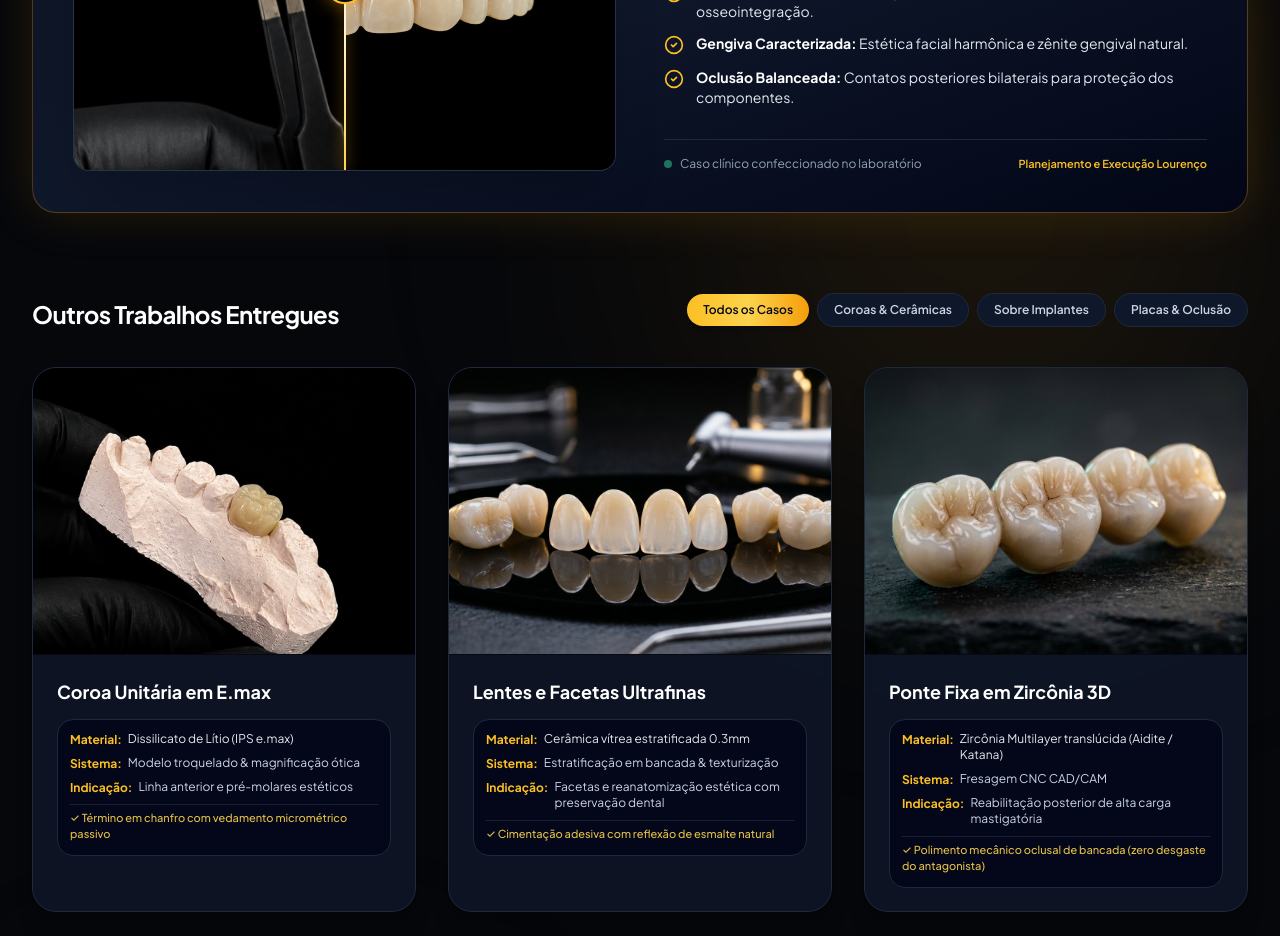
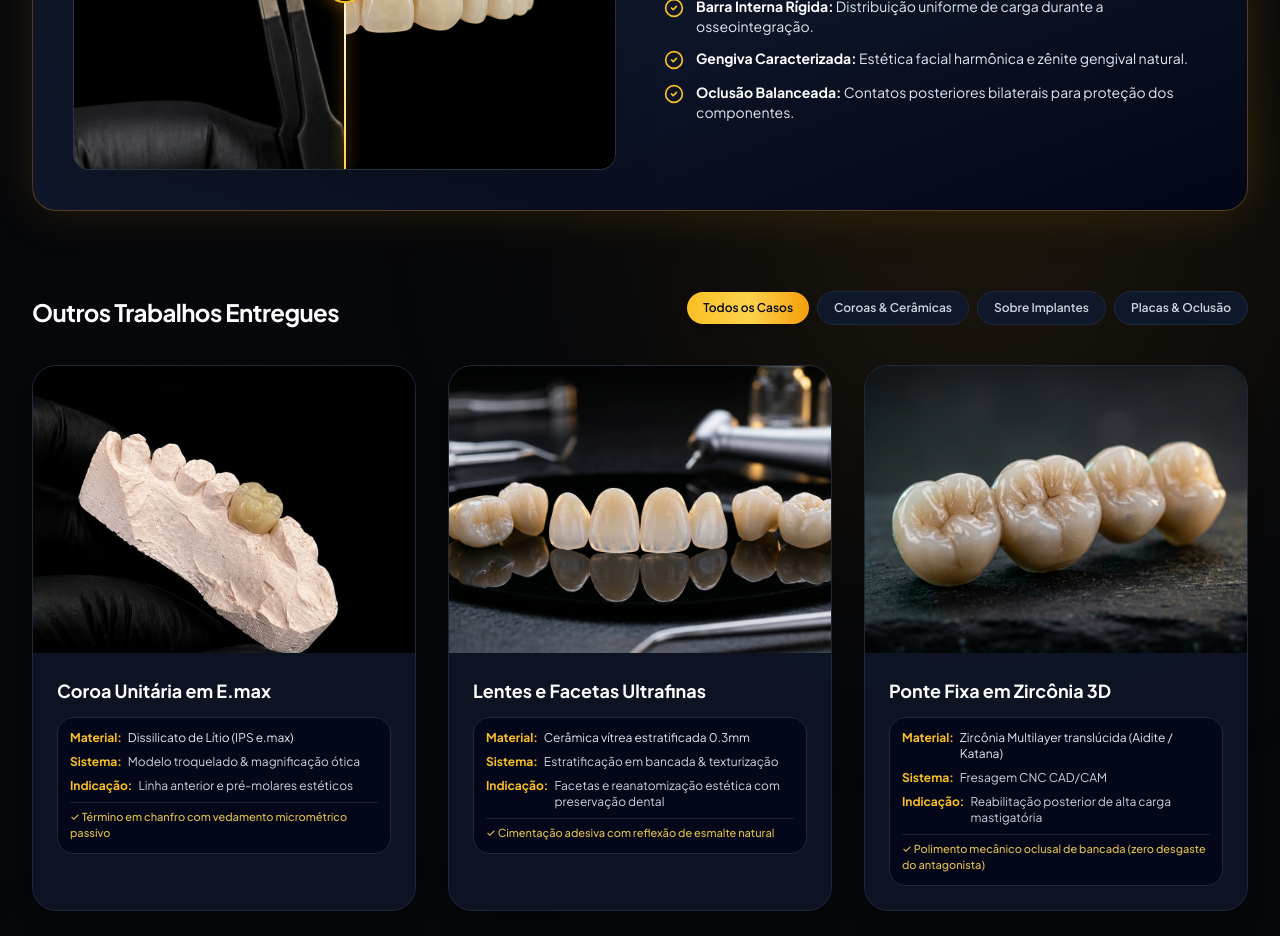
Before and after one commit to cauacreis/Osvaldo-Filho-Landing-Page, a React (Vite) app: page / in a window 1280 px wide. Shown: the part 4300-5236 px from the top of the page. Built offline with nearby package versions, Linux system fonts and the light colour scheme; the HTML template or start-up script is replaced by a standard one.

Commit message:
refactor(cases): remove origin/execution footer line from Protocol Case card

```diff
--- a/src/components/CaseGallery.tsx
+++ b/src/components/CaseGallery.tsx
@@ -194,16 +194,6 @@ export const CaseGallery: React.FC<CaseGalleryProps> = () => {
                 </div>
               </div>
 
-              <div className="pt-4 border-t border-slate-800 flex items-center justify-between text-xs text-slate-400">
-                <span className="flex items-center gap-2">
-                  <span className="w-2 h-2 rounded-full bg-emerald-400 animate-pulse" />
-                  Caso clínico confeccionado no laboratório
-                </span>
-                <span className="text-[11px] text-amber-400 font-semibold">
-                  Planejamento e Execução Lourenço
-                </span>
-              </div>
-
             </div>
 
           </div>
```
